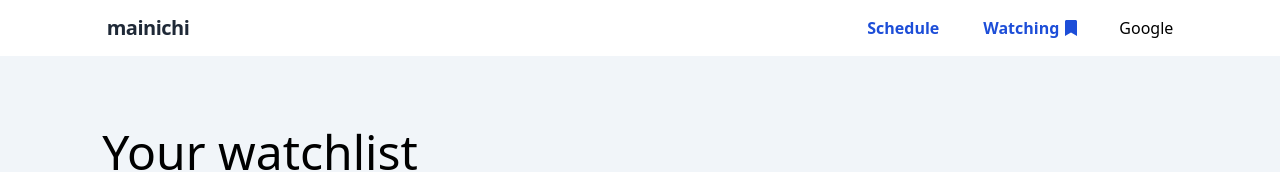
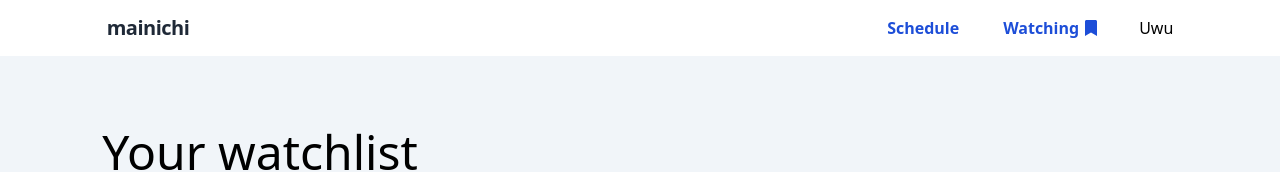
Before and after one commit to donovangg/mainichi, a Next.js app: page /watchlist in a window 1280 px wide. Shown: the top 172 px of the page. Built offline with nearby package versions, Linux system fonts and the light colour scheme; no server answers.

Commit message:
add AuthContext provider

```diff
--- a/src/components/Navbar.tsx
+++ b/src/components/Navbar.tsx
@@ -1,11 +1,19 @@
 import React from "react";
 import Link from "next/link";
 import { FaBookmark } from "react-icons/fa";
-import { useSession, signOut, signIn } from "next-auth/react";
-import { signInWithGoogle } from "../firebase/firebase"
+import { UserAuth } from '../context/AuthContext'
 
 const Navbar = () => {
-  const { data: session } = useSession();
+  const { signedInUser, signOut, signInWithGoogle} = UserAuth();
+
+  const signOutHandler = async () => {
+    try {
+      await signOut();
+    } catch (error) {
+      console.log(error);
+    }
+  }
+
   return (
     <>
       <nav className="flex w-full   bg-white shadow ">
@@ -56,12 +64,8 @@ const Navbar = () => {
               </Link>
             </div>
             <div className="flex ">
-              <button onClick={signInWithGoogle}>Google</button>
-              {/* {!session ? (
-                <button onClick={() => signIn()}>Sign In</button>
-              ) : (
-                <button onClick={() => signOut()}>Sign Out</button>
-              )} */}
+
+              <button onClick={signInWithGoogle}>Uwu</button>
             </div>
           </div>
         </div>
--- /dev/null
+++ b/src/context/AuthContext.tsx
@@ -0,0 +1,91 @@
+import { useContext, createContext, useEffect, useState } from 'react';
+import {
+  GoogleAuthProvider,
+  signInWithPopup,
+  signInWithRedirect,
+  signOut,
+  onAuthStateChanged,
+} from 'firebase/auth';
+
+import { auth } from '~/firebase/firebase';
+import { doc, setDoc } from "firebase/firestore";
+import   {db}   from '../firebase/firebase'
+
+interface AuthUserContext {
+    signInWithGoogle: () => void;
+    logOut: () => void
+    signedInUser: {}
+}
+
+const AuthContext = createContext<AuthUserContext>({} as AuthUserContext);
+
+export const AuthContextProvider = ({ children }) => {
+  const [signedInUser, setSignedInUser] = useState({});
+
+//   const googleSignIn = () => {
+//     const provider = new GoogleAuthProvider();
+//     // signInWithPopup(auth, provider);
+//     signInWithRedirect(auth, provider)
+//   };
+const signInWithGoogle = () => {
+    const provider = new GoogleAuthProvider();
+    signInWithPopup(auth, provider)
+    .then((result) => {
+      // This gives you a Google Access Token. You can use it to access the Google API.
+      const credential = GoogleAuthProvider.credentialFromResult(result);
+      const token = credential.accessToken;
+      // The signed-in user info.
+      const user = result.user;
+      const name = result.user.displayName;
+      const email = result.user.email;
+      const profilePic = result.user.photoURL;
+      console.log(user)
+      setDoc(doc(db, "users", user.uid), {
+        key: user.uid,
+        email: user.email,
+        name: user.displayName,
+        picture: user.photoURL
+      });
+
+    //   save to localstorage
+    localStorage.setItem("name", name);
+    localStorage.setItem("email", email);
+    localStorage.setItem("profilePic", profilePic);
+      // IdP data available using getAdditionalUserInfo(result)
+      // ...
+    }).catch((error) => {
+      // Handle Errors here.
+      const errorCode = error.code;
+      const errorMessage = error.message;
+      // The email of the user's account used.
+      const email = error.customData.email;
+      // The AuthCredential type that was used.
+      const credential = GoogleAuthProvider.credentialFromError(error);
+      // ...
+    });
+}
+
+  const logOut = () => {
+      signOut(auth)
+  }
+
+  useEffect(() => {
+    const unsubscribe = onAuthStateChanged(auth, (currentUser) => {
+      setSignedInUser(currentUser);
+      console.log('User', currentUser)
+    });
+    return () => {
+      unsubscribe();
+    };
+  }, []);
+
+  return (
+    <AuthContext.Provider value={{ signInWithGoogle, logOut, signedInUser }}>
+      {children}
+    </AuthContext.Provider>
+  );
+};
+
+export const UserAuth = () => {
+  return useContext(AuthContext);
+};
--- a/src/firebase/firebase.ts
+++ b/src/firebase/firebase.ts
@@ -26,39 +26,40 @@ const firebaseConfig = {
 const app = initializeApp(firebaseConfig);
 export const db = getFirestore(app);
 
-const auth = getAuth();
-export const signInWithGoogle = () => {
-    signInWithPopup(auth, provider)
-    .then((result) => {
-      // This gives you a Google Access Token. You can use it to access the Google API.
-      const credential = GoogleAuthProvider.credentialFromResult(result);
-      const token = credential.accessToken;
-      // The signed-in user info.
-      const user = result.user;
-      const name = result.user.displayName;
-      const email = result.user.email;
-      const profilePic = result.user.photoURL;
-      setDoc(doc(db, "users", user.uid), {
-        key: user.uid,
-        email: user.email,
-        name: user.displayName,
-        picture: user.photoURL
-      });
+export const auth = getAuth(app);
+// export const signInWithGoogle = () => {
+//     signInWithPopup(auth, provider)
+//     .then((result) => {
+//       // This gives you a Google Access Token. You can use it to access the Google API.
+//       const credential = GoogleAuthProvider.credentialFromResult(result);
+//       const token = credential.accessToken;
+//       // The signed-in user info.
+//       const user = result.user;
+//       const name = result.user.displayName;
+//       const email = result.user.email;
+//       const profilePic = result.user.photoURL;
+//       console.log(user)
+//       setDoc(doc(db, "users", user.uid), {
+//         key: user.uid,
+//         email: user.email,
+//         name: user.displayName,
+//         picture: user.photoURL
+//       });
 
-    //   save to localstorage
-    localStorage.setItem("name", name);
-    localStorage.setItem("email", email);
-    localStorage.setItem("profilePic", profilePic);
-      // IdP data available using getAdditionalUserInfo(result)
-      // ...
-    }).catch((error) => {
-      // Handle Errors here.
-      const errorCode = error.code;
-      const errorMessage = error.message;
-      // The email of the user's account used.
-      const email = error.customData.email;
-      // The AuthCredential type that was used.
-      const credential = GoogleAuthProvider.credentialFromError(error);
-      // ...
-    });
-}
+//     //   save to localstorage
+//     localStorage.setItem("name", name);
+//     localStorage.setItem("email", email);
+//     localStorage.setItem("profilePic", profilePic);
+//       // IdP data available using getAdditionalUserInfo(result)
+//       // ...
+//     }).catch((error) => {
+//       // Handle Errors here.
+//       const errorCode = error.code;
+//       const errorMessage = error.message;
+//       // The email of the user's account used.
+//       const email = error.customData.email;
+//       // The AuthCredential type that was used.
+//       const credential = GoogleAuthProvider.credentialFromError(error);
+//       // ...
+//     });
+// }
--- a/src/pages/_app.tsx
+++ b/src/pages/_app.tsx
@@ -1,26 +1,19 @@
 import { type AppType } from "next/app";
 import { AnimeProvider } from "~/context/AnimeContext";
-import { SessionProvider } from "next-auth/react"
+import { SessionProvider } from "next-auth/react";
+import { AuthContextProvider } from "~/context/AuthContext";
+import Layout from "~/components/Layout";
+import "~/styles/globals.css";
 
-import Layout from "~/components/Layout";
-
-import "~/styles/globals.css";
-import { Session } from "next-auth";
-
-
-const MyApp: AppType<{ session: Session | null }> = ({
-  Component,
-  pageProps: {session, ...pageProps },
-}) => {
-
+const MyApp: AppType<{}> = ({ Component, pageProps: { ...pageProps } }) => {
   return (
-    <SessionProvider session={session}>
-      <AnimeProvider>
+    <AnimeProvider>
+      <AuthContextProvider>
         <Layout>
           <Component {...pageProps} />
         </Layout>
-      </AnimeProvider>
-    </SessionProvider>
+      </AuthContextProvider>
+    </AnimeProvider>
   );
 };
 
```
